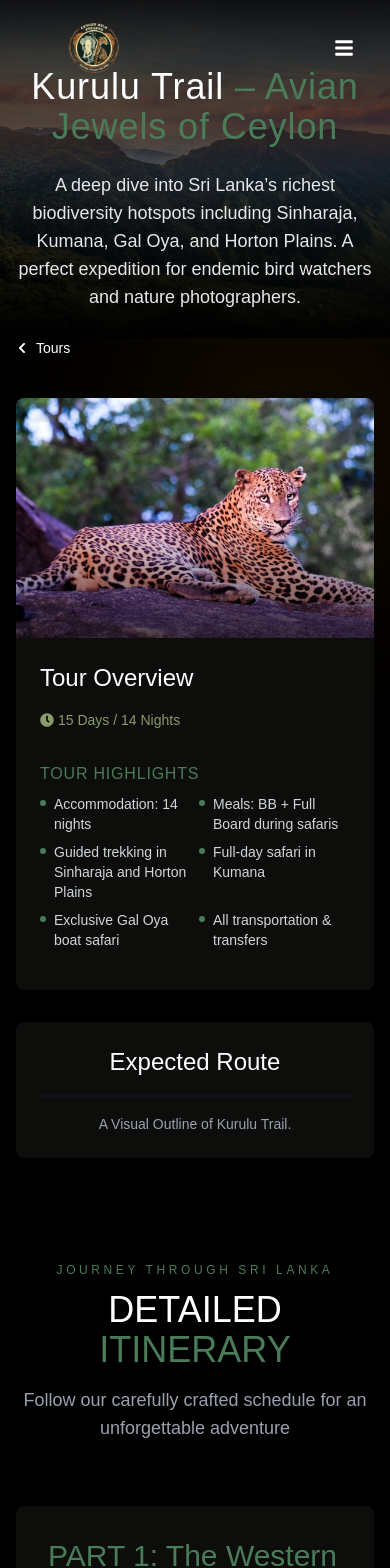
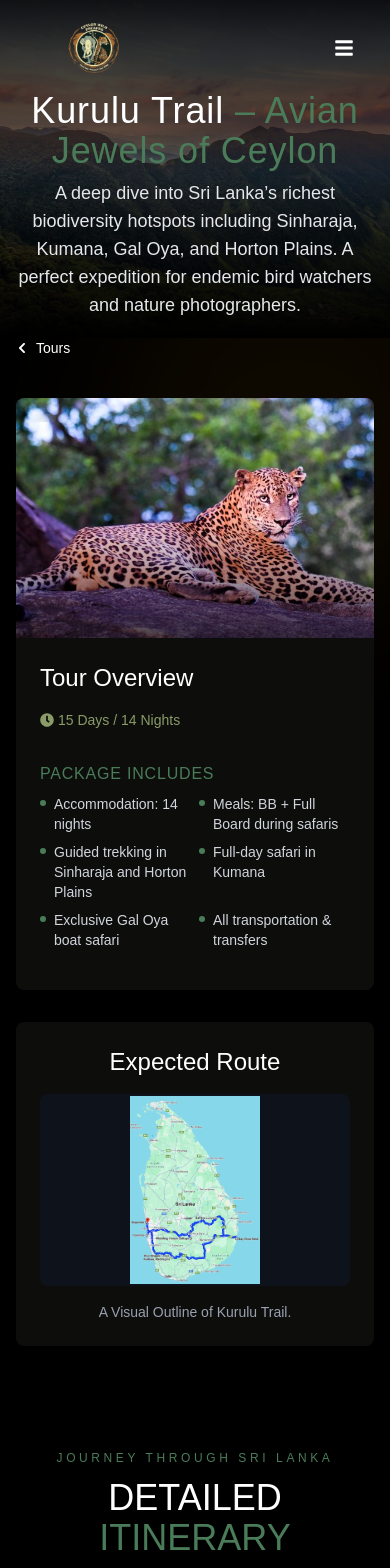
Before and after one commit to binukhewage/Ceylon-Wild-Clicks, a Next.js app: page /tours/1 in a window 390 px wide. Shown: the top 1568 px of the page. Built offline with nearby package versions, Linux system fonts and the light colour scheme.

Commit message:
updated images

```diff
--- a/src/app/page.jsx
+++ b/src/app/page.jsx
@@ -111,7 +111,7 @@ const Home = () => {
       {
         id: 2,
         name: "Horton Plains",
-        image: "/images/hp.jpg",
+        image: "/images/hpdeer.jpeg",
         description: "Famous for World's End and rich biodiversity",
         link: "/destinations/horton-plains",
       },
@@ -300,7 +300,7 @@ const Home = () => {
             <h1 className="font-bebas text-5xl md:text-6xl lg:text-7xl text-white tracking-tight leading-tight mb-4">
               CEYLON{" "}
               <span className="font-extrabold text-earth-green">
-                WILD CLICKS
+                WILD ESCAPES
               </span>
             </h1>
             <motion.p
--- a/src/app/tours/[id]/page.jsx
+++ b/src/app/tours/[id]/page.jsx
@@ -112,17 +112,13 @@ export default function TourDetails(props) {
     );
   }
 
-
   const themeColorClass = getThemeColor(tour.type, true);
   const themeColorHex = getThemeColor(tour.type, false);
   const bgColor = "bg-earth-green";
 
   // Placeholder gallery images if not in tour data. Replace with actual data: tour.galleryImages
   // For demonstration, using existing tour images and some generic ones.
-  const galleryImages = tour.galleryImages || [
-    tour.images[0],
-    tour.images[1],
-  ];
+  const galleryImages = tour.galleryImages || [tour.images[0], tour.images[1]];
 
   const openGalleryModal = (imgSrc) => {
     setCurrentGalleryImage(imgSrc);
@@ -158,12 +154,7 @@ export default function TourDetails(props) {
           inset: 0;
           border-radius: 0.5rem;
           padding: 1px;
-          background: linear-gradient(
-            45deg,
-             "#4a7c59",
-            #8a9b68,
-             "#4a7c59"}
-          );
+          background: linear-gradient(45deg, "#4a7c59", #8a9b68, "#4a7c59"});
           -webkit-mask: linear-gradient(#fff 0 0) content-box,
             linear-gradient(#fff 0 0);
           -webkit-mask-composite: xor;
@@ -203,14 +194,12 @@ export default function TourDetails(props) {
 
         <div className="relative z-10 flex flex-col items-center justify-center h-full text-center px-4 pt-10">
           <motion.h1
-            className="font-bebas text-4xl md:text-5xl mb-4 tracking-wide"
+            className="font-bebas text-4xl md:text-5xl mt-8 tracking-wide"
             initial={{ opacity: 0, y: 20 }}
             animate={{ opacity: 1, y: 0 }}
             transition={{ duration: 0.8 }}
           >
-            <span className={"text-white"}>
-              {tour.title.split("–")[0]}
-            </span>
+            <span className={"text-white"}>{tour.title.split("–")[0]}</span>
             {tour.title.includes("–") && (
               <span className="text-earth-green">
                 {" "}
@@ -271,8 +260,7 @@ export default function TourDetails(props) {
                 {/* Type Badge */}
                 <div
                   className={`absolute top-4 left-4 px-3 py-1 rounded-full backdrop-blur-sm bg-earth-green/20 text-earth-green font-montserrat text-xs uppercase tracking-wider`}
-                >
-                </div>
+                ></div>
               </div>
 
               <div className="p-6">
@@ -297,7 +285,7 @@ export default function TourDetails(props) {
                 {/* Highlights */}
                 <div className="mb-4">
                   <h4 className="font-montserrat text-md uppercase tracking-wider text-earth-green mb-2">
-                    Tour Highlights
+                    Package Includes
                   </h4>
                   <div className="grid grid-cols-2 gap-2">
                     {tour.inclusions.map((inclusion, i) => (
@@ -324,14 +312,20 @@ export default function TourDetails(props) {
               className={`premium-card bg-[#0D0D0C] rounded-lg overflow-hidden p-6 text-center h-full flex flex-col`}
             >
               {/* Title */}
-  <h3 className="font-bebas text-2xl mb-4 ">
-    Expected Route
-  </h3>
+              <h3 className="font-bebas text-2xl mb-4 ">Expected Route</h3>
 
               {/* Clickable Map (Fills available height) */}
               <button
                 onClick={() => setIsMapModalOpen(true)}
-    className="relative w-full flex-1 rounded-lg overflow-hidden bg-gray-900/50 flex items-center justify-center group cursor-pointer border-2 border-transparent hover:border-earth-green transition-colors"
+                className={`
+                  relative w-full
+                  h-48 sm:h-64 lg:flex-1
+                  rounded-lg overflow-hidden
+                  bg-gray-900/50 flex items-center justify-center
+                  group cursor-pointer
+                  border-2 border-transparent hover:border-earth-green
+                  transition-colors
+                `}
               >
                 <Image
                   src="/images/route.png"
@@ -353,12 +347,10 @@ export default function TourDetails(props) {
                 A Visual Outline of Kurulu Trail.
               </p>
             </motion.div>
-
           </div>
 
           {/* --- INCLUSIONS / EXCLUSIONS SECTION (MOVED) --- */}
           <div className="grid grid-cols-1 md:grid-cols-2 gap-8 mt-16 mb-10"></div>
-
 
           {/* Detailed Itinerary Header */}
           <motion.div
@@ -485,7 +477,6 @@ export default function TourDetails(props) {
                     fill
                     className="object-cover transition-transform duration-300 group-hover:scale-110"
                   />
-
                 </motion.button>
               ))}
             </div>
@@ -531,8 +522,6 @@ export default function TourDetails(props) {
         imgSrc="/images/route.png"
         altText={`Full Route Map for ${tour.title}`}
       />
-
-
     </div>
   );
 }
--- a/src/app/tours/page.jsx
+++ b/src/app/tours/page.jsx
@@ -299,7 +299,7 @@ const TourCard = ({
              text-sm px-4 py-3 rounded-md uppercase tracking-wide"
           >
             <button className="w-full flex items-center justify-center gap-2  bg-earth-green text-white rounded-lg hover:bg-earth-green/90 transition cursor-pointer">
-              Details
+              View
               <span className="inline-block animate-bounce-x">→</span>
             </button>
           </Link>
--- a/src/components/Footer.jsx
+++ b/src/components/Footer.jsx
@@ -80,7 +80,7 @@ const Footer = () => {
         <div className="space-y-5">
           <h3 className="text-white font-bebas text-2xl tracking-tight">Our Tours</h3>
           <ul className="space-y-3 font-lora">
-            {["Northern Trail", "Southern Trail", "Custom Tours"].map((tour) => (
+            {[ "Kurulu Trail", "Pulli Trail", "Urumaya Trail", "Northern Trail", "Southern Trail"].map((tour) => (
               <li key={tour}>
                 <a href="#" className="text-gray-400 hover:text-emerald-400 transition-colors duration-300 text-sm flex items-center gap-2 group">
                   <span className="w-1 h-1 bg-emerald-400 opacity-0 group-hover:opacity-100 transition-opacity"></span>
--- a/src/data/destinations.js
+++ b/src/data/destinations.js
@@ -55,7 +55,7 @@ const destinations = [
       "Habitat for endemic species",
     ],
     heroimage: "/images/hp.jpg",
-    images: ["/images/hp.jpg", "/images/hp1.jpg", "/images/heronew.jpg"],
+    images: ["/images/hpdeer.jpeg", "/images/hp1.jpg", "/images/heronew.jpg"],
     location: "Central Highlands, Sri Lanka",
     googleMapUrl:
       "https://www.google.com/maps/embed?pb=!1m18!1m12!1m3!1d3954.987654321!2d79.894564!3d8.345678!2m3!1f0!2f0!3f0!3m2!1i1024!2i768!4f13.1!3m3!1m2!1s0x3a37c1d9e0b12345%3A0x123456789abcdef!2sWilpattu%20National%20Park!5e0!3m2!1sen!2slk!4v1695212345678!5m2!1sen!2slk",
--- a/src/data/tours.js
+++ b/src/data/tours.js
@@ -182,7 +182,7 @@ export const tours = [
     intro:
       "Track Sri Lanka’s apex predator across its four major habitats: Wilpattu, Horton Plains, Kumana, and Yala. Includes 10 safari opportunities with expert leopard trackers.",
     images: [
-      "/images/leps.jpg",
+      "/images/willep.jpg",
       "/images/kumana1.jpg",
       "/images/minneriya1.jpg",
     ],
```
Also changed, not shown: public/images/hpdeer.jpeg (added), public/images/walkinglep.webp (deleted). Lines whose indentation alone changed are shown as unchanged.
